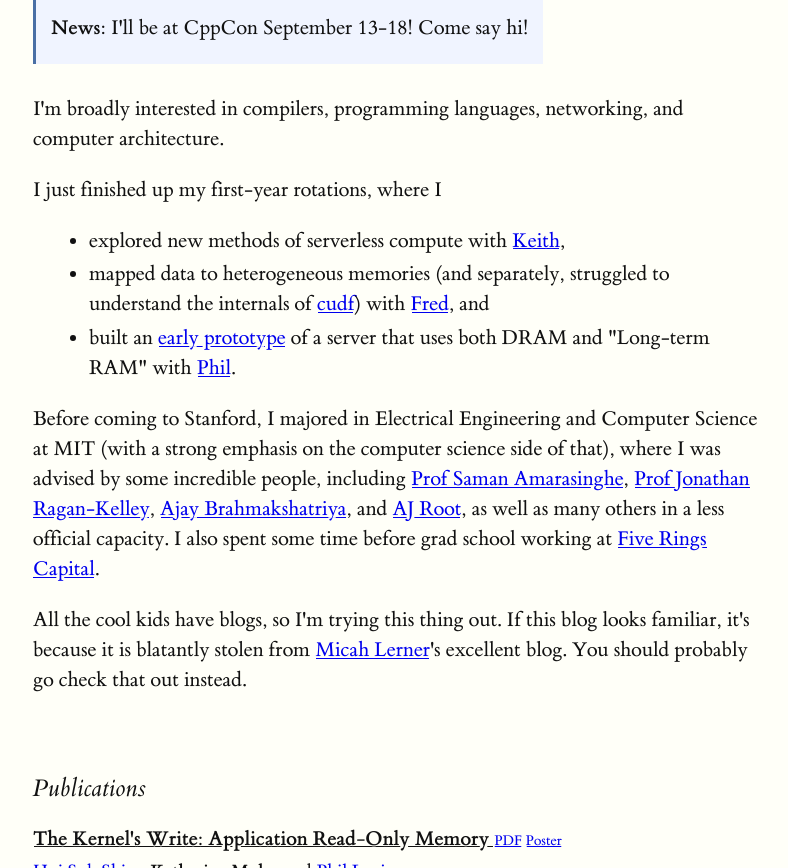
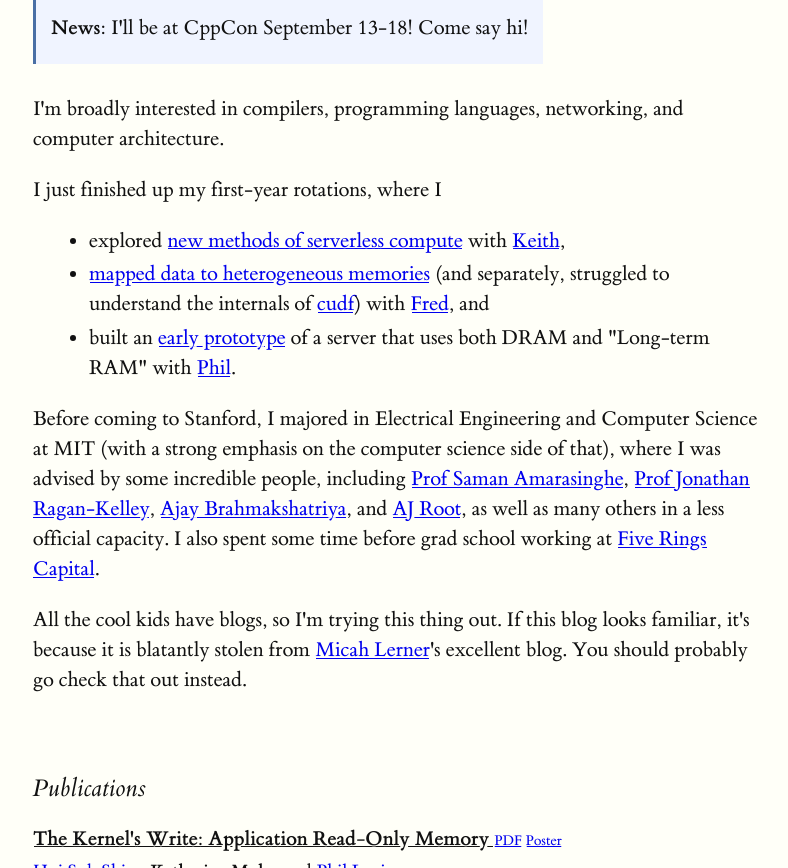
Before and after one commit to katherinemohr/katherinemohr.github.io, a Jekyll site: the page built from index.html, in a window 1280 px wide and 900 px high, scrolled down 323 px, cut to the strip 32-900 px from the top of the window. Shown: the whole strip, without its empty margins (127-915 px from the left). Built offline with Jekyll 4.4.1, drawn with Linux system fonts in a browser that asks for light colours; part of the change alters nothing that is shown.

```diff
--- a/index.html
+++ b/index.html
@@ -36,8 +36,8 @@ layout: default
     <p>
       I just finished up my first-year rotations, where I
       <ul>
-        <li>explored new methods of serverless compute with <a href="https://cs.stanford.edu/~keithw/">Keith</a>,</li>
-        <li>mapped data to heterogeneous memories
+        <li>explored <a href="https://www.usenix.org/conference/osdi26/presentation/srivatsan">new methods of serverless compute</a> with <a href="https://cs.stanford.edu/~keithw/">Keith</a>,</li>
+        <li><a href="assets/publications/CS357S_Flan.pdf">mapped data to heterogeneous memories</a>
         (and separately, struggled to understand the internals of <a href="https://github.com/rapidsai/cudf/tree/main">cudf</a>)
         with <a href="http://fredrikbk.com">Fred</a>, and</li>
         <li>built an <a href="https://arxiv.org/pdf/2606.26138">early prototype</a> of a server that uses both DRAM and "Long-term RAM" with <a href="https://csl.stanford.edu/~pal/">Phil</a>.</li>
```
Also changed, not shown: 2 other files.
